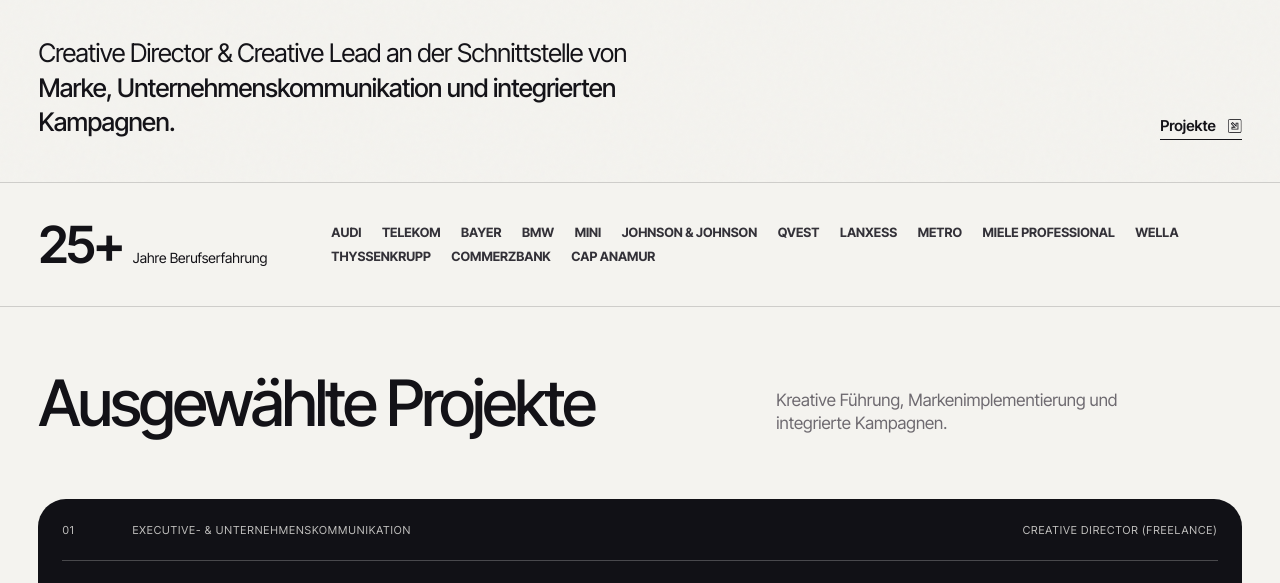
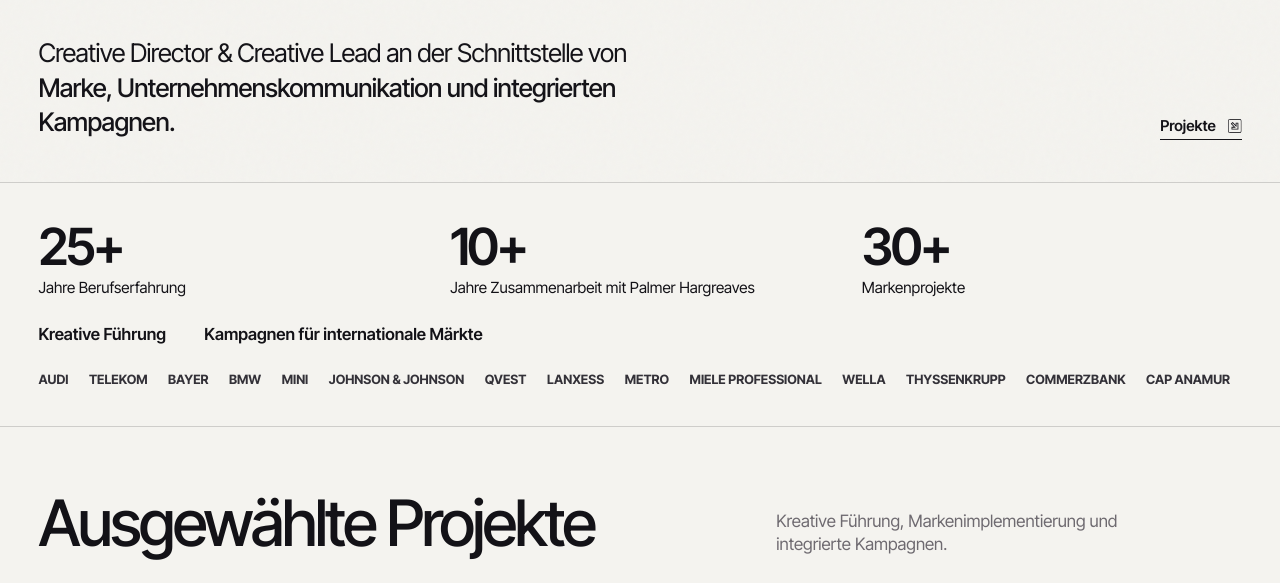
Before and after one commit to jamas1978/jmsdesign.de, a plain HTML site: page de/index.html in a window 1280 px wide. Shown: the part 618-1201 px from the top of the page. Drawn offline with Linux system fonts and the light colour scheme.

Commit message:
Add portfolio experience metrics and creative focus in both languages

```diff
--- a/de/index.html
+++ b/de/index.html
@@ -23,7 +23,7 @@
   <link rel="preconnect" href="https://fonts.googleapis.com">
   <link rel="preconnect" href="https://fonts.gstatic.com" crossorigin="">
   <link href="https://fonts.googleapis.com/css2?family=Inter+Tight:wght@400;500;600;700&amp;display=swap" rel="stylesheet">
-  <link rel="stylesheet" href="/styles.css?v=261118-experience">
+  <link rel="stylesheet" href="/styles.css?v=261118-experience-metrics">
 
   <style>
     /* Mobile: archive previews show the complete 4:3 artwork without cropping */
@@ -98,7 +98,12 @@
     </section>
 
     <section class="experience-strip section-shell" aria-label="Berufserfahrung und ausgewählte Marken">
-      <p class="experience-tenure"><strong>25+</strong> <span>Jahre Berufserfahrung</span></p>
+      <ul class="experience-metrics">
+        <li><strong>25+</strong> <span>Jahre Berufserfahrung</span></li>
+        <li><strong>10+</strong> <span>Jahre Zusammenarbeit mit Palmer Hargreaves</span></li>
+        <li><strong>30+</strong> <span>Markenprojekte</span></li>
+      </ul>
+      <p class="experience-focus"><span>Kreative Führung</span><span>Kampagnen für internationale Märkte</span></p>
       <ul class="experience-brands" aria-label="Ausgewählte Marken">
           <li>AUDI</li>
           <li>TELEKOM</li>
--- a/styles.css
+++ b/styles.css
@@ -523,29 +523,44 @@ img{image-rendering:auto;-ms-interpolation-mode:bicubic}
   border-top: 2px solid var(--case-accent, var(--pink));
 }
 
-/* Experience and selected brands between the introduction and the cases. */
+/* Experience, focus areas and selected brands above the cases. */
 .experience-strip {
   display: grid;
-  grid-template-columns: max-content minmax(0, 1fr);
-  align-items: center;
-  gap: 16px clamp(24px, 5vw, 76px);
-  padding-block: clamp(20px, 2.8vw, 38px);
+  gap: clamp(14px, 2vw, 25px);
+  padding-block: clamp(20px, 3vw, 42px);
   border-top: 1px solid var(--line);
 }
 
-.experience-tenure {
-  display: flex;
-  align-items: baseline;
-  gap: 10px;
+.experience-metrics {
+  display: grid;
+  grid-template-columns: repeat(3, minmax(0, 1fr));
+  gap: clamp(10px, 2.5vw, 32px);
   margin: 0;
-  font-size: 14px;
+  padding: 0;
+  list-style: none;
+  font-size: clamp(12px, 1.2vw, 16px);
 }
 
-.experience-tenure strong {
+.experience-metrics li {
+  display: flex;
+  flex-direction: column;
+  gap: 5px;
+}
+
+.experience-metrics strong {
   font-size: clamp(35px, 4vw, 60px);
   font-weight: 600;
   line-height: 1;
   letter-spacing: -.055em;
+}
+
+.experience-focus {
+  display: flex;
+  flex-wrap: wrap;
+  gap: 4px clamp(15px, 3vw, 40px);
+  margin: 0;
+  font-size: clamp(13px, 1.3vw, 17px);
+  font-weight: 600;
 }
 
 .experience-brands {
@@ -559,7 +574,3 @@ img{image-rendering:auto;-ms-interpolation-mode:bicubic}
   font-weight: 700;
   color: #333138;
 }
-
-@media (max-width: 640px) {
-  .experience-strip { grid-template-columns: minmax(0, 1fr); }
-}
```
Also changed, not shown: en/index.html (+7 -2 lines).
